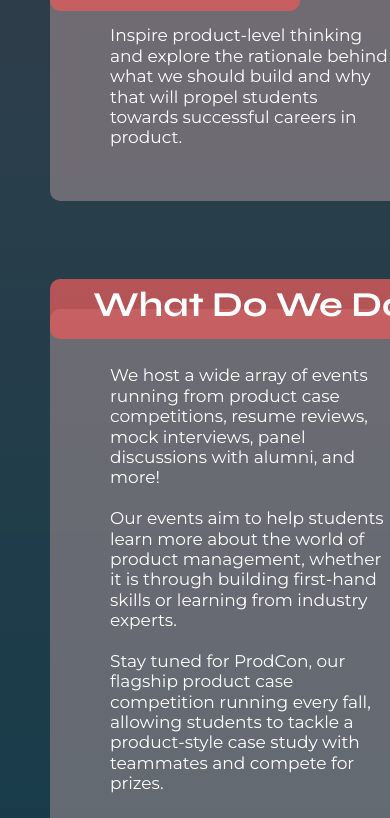
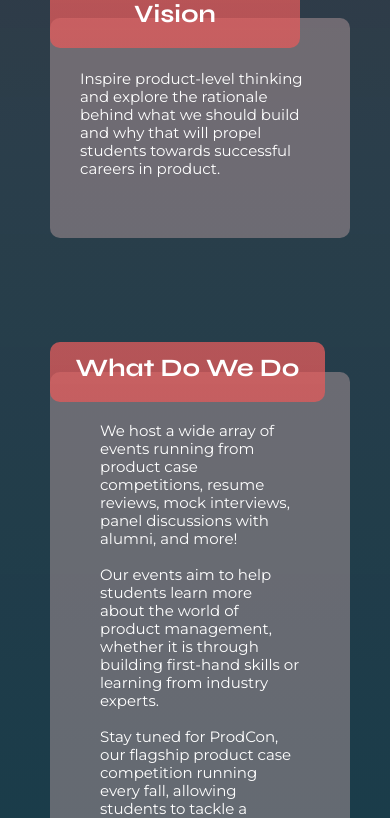
Before and after one commit to UWPM/website-v3.0, a React (Create React App) app: page /about in a window 390 px wide. Shown: the part 1153-1971 px from the top of the page. Built offline with nearby package versions, Linux system fonts and the light colour scheme.

Commit message:
fixed responsiveness

```diff
--- a/src/styles/About.css
+++ b/src/styles/About.css
@@ -248,19 +248,159 @@ a:hover {
 }
 
 @media (max-width: 500px) {
+  .card-title-parent {
+    width: 350px;
+  }
+  .about-header-text {
+    font-size: 30px;
+  }
+  .about-us-card {
+    height: 400px;
+  }
   .what-we-do-row {
-    margin-top: 140px;
+    margin-top: 115px;
     height: 600px;
   }
-
   .card-body {
     width: 400px;
     padding: 60px;
   }
-
   .big-card-body {
     width: 400px;
     height: 550px;
     padding: 60px;
   }
 }
+
+@media (max-width: 460px) {
+  .what-we-do-row {
+    margin-top: 175px;
+    height: 600px;
+  }
+  .card-body {
+    width: 350px;
+    padding: 60px;
+  }
+  .big-card-body {
+    width: 350px;
+    height: 600px;
+    padding: 60px;
+  }
+}
+
+@media (max-width: 425px) {
+  .card-title-parent {
+    width: 300px;
+  }
+  .about-us-card {
+    height: 350px;
+  }
+  .about-header-text {
+    font-size: 25px;
+  }
+  .what-we-do-row {
+    margin-top: 115px;
+  }
+  .card-body {
+    width: 325px;
+    padding: 50px;
+  }
+  .big-card-body {
+    width: 325px;
+    height: 700px;
+    padding: 50px;
+  }
+  .mission-text {
+    font-size: 15px;
+  }
+  .big-card-text {
+    font-size: 15px;
+  }
+}
+
+@media (max-width: 400px) {
+  .card-title-parent {
+    width: 275px;
+  }
+  .about-header-text {
+    font-size: 25px;
+  }
+  .what-we-do-row {
+    margin-top: 120px;
+    height: 600px;
+  }
+  .card-body {
+    width: 300px;
+    padding: 40px;
+  }
+  .big-card-body {
+    width: 300px;
+    padding: 50px;
+  }
+}
+
+@media (max-width: 400px) {
+  .card-title-parent {
+    width: 275px;
+  }
+  .about-header-text {
+    font-size: 25px;
+  }
+  .what-we-do-row {
+    margin-top: 145px;
+  }
+  .card-body {
+    width: 300px;
+    padding: 30px;
+  }
+  .big-card-body {
+    width: 300px;
+    padding: 50px;
+  }
+}
+
+@media (max-width: 375px) {
+  .card-title-parent {
+    width: 250px;
+  }
+  .about-header-text {
+    font-size: 22px;
+  }
+  .what-we-do-row {
+    margin-top: 170px;
+  }
+  .card-body {
+    width: 275px;
+    padding: 30px;
+  }
+  .big-card-body {
+    width: 275px;
+    padding: 50px;
+  }
+}
+
+@media (max-width: 330px) {
+  .card-title-parent {
+    width: 200px;
+  }
+  .about-header-text {
+    font-size: 18px;
+  }
+  .what-we-do-row {
+    margin-top: 100px;
+  }
+  .card-body {
+    width: 250px;
+    padding: 30px;
+  }
+  .big-card-body {
+    width: 250px;
+    padding: 40px;
+  }
+  .mission-text {
+    font-size: 13px;
+  }
+  .big-card-text {
+    font-size: 13px;
+  }
+}
```
